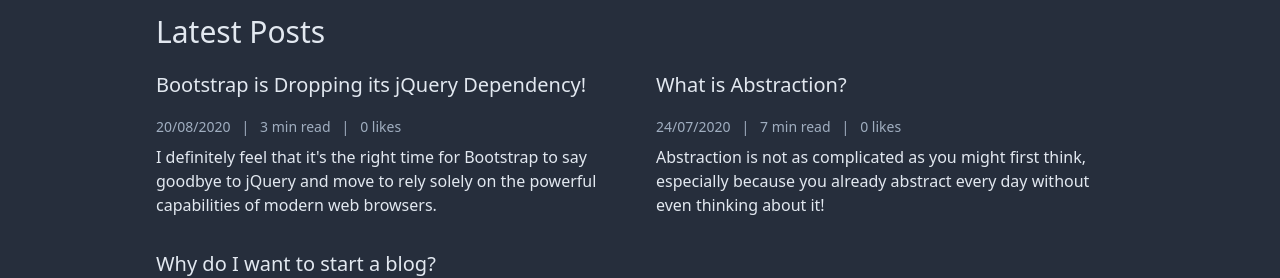
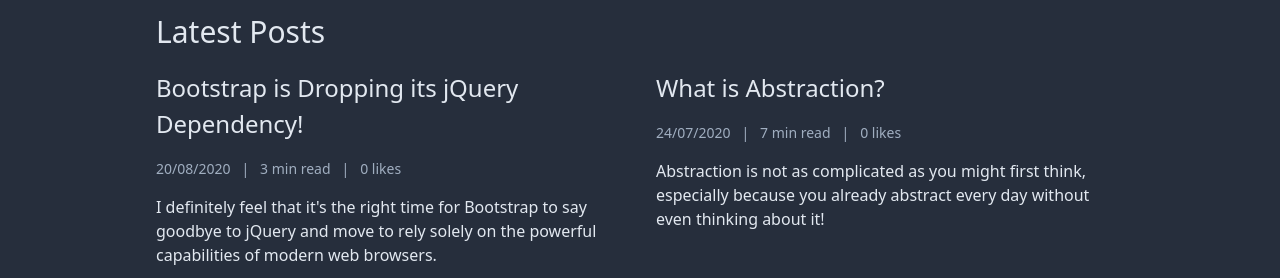
Before and after one commit to ryanmaffey/ryanmaffey.dev, a Next.js app: page / in a window 1280 px wide. Shown: the part 523-801 px from the top of the page. Built offline with nearby package versions, Linux system fonts and the light colour scheme; no server answers.

Commit message:
chore(styles): tweak post link styles

```diff
--- a/components/post-link.tsx
+++ b/components/post-link.tsx
@@ -15,16 +15,16 @@
         <Link href={`/post/[id]`} as={`/post/${props.post.id}`}>
             <a className={`c-post-link ${props.classNames || ""}`}>
                 {props.headingSize === 2 && (
-                    <h2 className="c-post-link__heading">
+                    <h2 className="c-post-link__heading text-2xl mb-4">
                         {props.post.meta.title}
                     </h2>
                 )}
                 {props.headingSize === 3 && (
-                    <h3 className=" c-post-link__heading">
+                    <h3 className=" c-post-link__heading text-2xl mb-4">
                         {props.post.meta.title}
                     </h3>
                 )}
-                <div className="mb-2 text-gray-500 text-sm">
+                <div className="mb-4 text-gray-500 text-sm">
                     <time
                         dateTime={props.post.meta.date
                             .split("/")
--- a/styles/post-link.css
+++ b/styles/post-link.css
@@ -1,9 +1,5 @@
 .c-post-link {
     @apply block px-8 py-5 bg-gray-900 h-full border-l-8 border-orange-400 rounded;
-}
-
-.c-post-link__heading {
-    @apply text-2xl mb-2;
 }
 
 .c-post-link:active,
```
